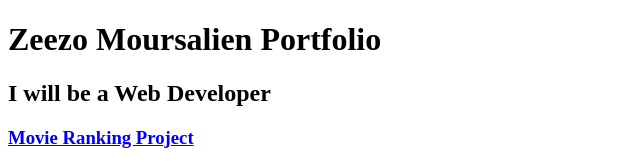
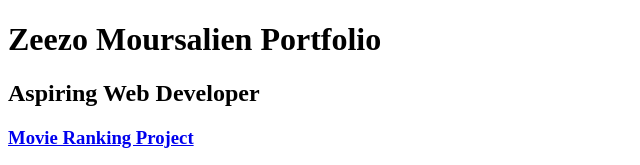
Before and after one commit to zbud22/html-portfolio, a plain HTML site: page index.html in a window 1280 px wide. Shown: the top 165 px of the page, without its empty margins (0-640 px from the left). Drawn offline with Linux system fonts and the light colour scheme.

Commit message:
Update index.html

```diff
--- a/index.html
+++ b/index.html
@@ -22,7 +22,7 @@ https://developer.mozilla.org/en-US/docs/Web/HTML/Element/img#attr-height -->
 </head>
 <body>
     <H1>Zeezo Moursalien Portfolio</H1>
-    <H2>I will be a Web Developer</H2>
+    <H2>Aspiring Web Developer</H2>
     <H3> <a href="./public/movie-ranking.html">Movie Ranking Project</a></H3>
     <img src="./assets/images/Zee Movie Ranking.png" height="200" alt="movie-ranking project preview"/>
     <h3><a href="./public/birthday-invite.html">Birthday Invite Project</a></h3>
```
